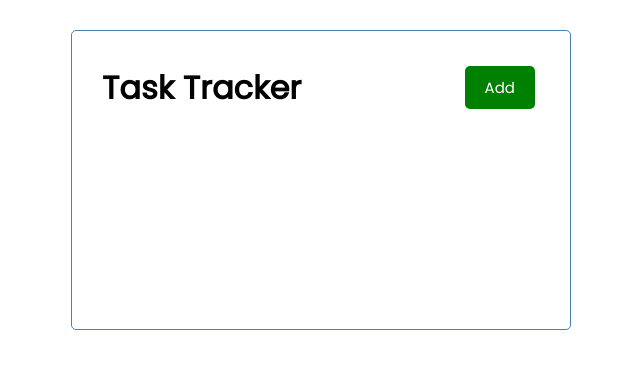
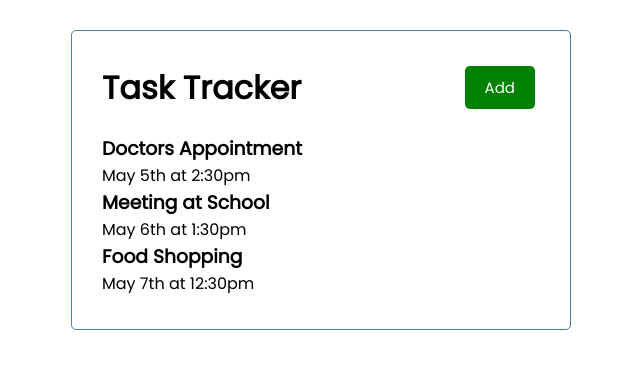
Before and after one commit to toddster79/angular-crash, an Angular app: page / in a window 1280 px wide. Shown: the top 368 px of the page, without its empty margins (319-959 px from the left). Built offline with nearby package versions, Linux system fonts and the light colour scheme.

Commit message:
Created task-item component

```diff
--- a/src/app/app.component.html
+++ b/src/app/app.component.html
@@ -1,3 +1,4 @@
 <div class="container">
   <app-header></app-header>
+  <app-tasks></app-tasks>
 </div>
--- a/src/app/app.module.ts
+++ b/src/app/app.module.ts
@@ -4,12 +4,16 @@
 import { AppComponent } from './app.component';
 import { HeaderComponent } from './components/header/header.component';
 import { ButtonComponent } from './components/button/button.component';
+import { TasksComponent } from './components/tasks/tasks.component';
+import { TaskItemComponent } from './components/task-item/task-item.component';
 
 @NgModule({
   declarations: [
     AppComponent,
     HeaderComponent,
-    ButtonComponent
+    ButtonComponent,
+    TasksComponent,
+    TaskItemComponent
   ],
   imports: [
     BrowserModule
--- /dev/null
+++ b/src/app/components/task-item/task-item.component.html
@@ -0,0 +1,4 @@
+<div class="task">
+    <h3>{{ task.text }}</h3>
+    <p>{{ task.day }}</p>
+</div>
--- /dev/null
+++ b/src/app/components/task-item/task-item.component.ts
@@ -0,0 +1,17 @@
+import { Component, OnInit, Input } from '@angular/core';
+import { Task } from '../../Task';
+
+@Component({
+  selector: 'app-task-item',
+  templateUrl: './task-item.component.html',
+  styleUrls: ['./task-item.component.css']
+})
+export class TaskItemComponent implements OnInit {
+  @Input() task!: Task;
+
+  constructor() { }
+
+  ngOnInit(): void {
+  }
+
+}
--- /dev/null
+++ b/src/app/components/tasks/tasks.component.html
@@ -0,0 +1 @@
+<app-task-item *ngFor="let task of tasks" [task]="task"></app-task-item>
--- /dev/null
+++ b/src/app/components/tasks/tasks.component.ts
@@ -0,0 +1,18 @@
+import { Component, OnInit } from '@angular/core';
+import { Task } from '../../Task';
+import { TASKS } from '../../mock-tasks';
+
+@Component({
+  selector: 'app-tasks',
+  templateUrl: './tasks.component.html',
+  styleUrls: ['./tasks.component.css']
+})
+export class TasksComponent implements OnInit {
+  tasks: Task[] = TASKS;
+
+  constructor() { }
+
+  ngOnInit(): void {
+  }
+
+}
```
Also changed, not shown: src/app/components/task-item/task-item.component.css (added), src/app/components/tasks/tasks.component.css (added), 2 other files (tests, documents, lock files or other folders).
